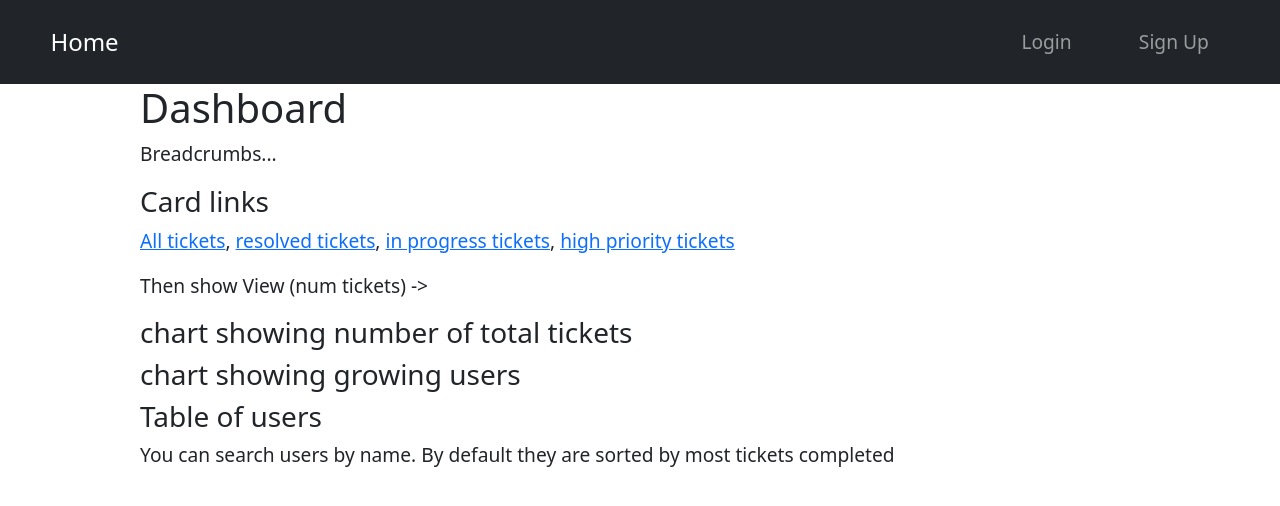
After one commit to nathandevx/bug-tracker-django, a Django app: template tracker/templates/tracker/general/dashboard.html in a window 1280 px wide. The commit adds this page. Shown: the top 506 px of the page. Run offline with Django 4.2, Linux system fonts and the light colour scheme; the template is opened without the code that fills it, so the values that code supplies are empty.

Commit message:
dashboard view

```diff
--- a/templates/components/navbar.html
+++ b/templates/components/navbar.html
@@ -13,7 +13,7 @@
             <ul class="navbar-nav">
                 {% if user.is_authenticated %}
                     <li class="nav-item">
-                        <a class="nav-link" href="/">Dashboard</a>
+                        <a class="nav-link" href="{% url 'tracker:dashboard' %}">Dashboard</a>
                     </li>
                     {% if user.is_superuser %}
                         <li class="nav-item">
--- /dev/null
+++ b/tracker/templates/tracker/general/dashboard.html
@@ -0,0 +1,21 @@
+{% extends 'base.html' %}
+{% block title %}Dashboard{% endblock %}
+
+{% block contents %}
+    <div class="container-fluid width">
+        <h1>Dashboard</h1>
+	    <p>Breadcrumbs...</p>
+
+        <h3>Card links</h3>
+        <p>
+	        <a href="#">All tickets</a>, <a href="#"> resolved tickets</a>, <a href="#">in progress tickets</a>, <a href="#">high priority tickets</a>
+        </p>
+        <p>Then show View (num tickets) -></p>
+
+        <h3>chart showing number of total tickets</h3>
+        <h3>chart showing growing users</h3>
+		<h3>Table of users</h3>
+        <p>You can search users by name. By default they are sorted by most tickets completed</p>
+
+    </div>
+{% endblock %}
--- a/tracker/urls.py
+++ b/tracker/urls.py
@@ -1,7 +1,7 @@
 from django.urls import path
-from tracker import views
+from tracker.views import general
 
 app_name = 'tracker'
 urlpatterns = [
-    # path("example/", views.theview, name="name"),
+    path("dashboard/", general.Dashboard.as_view(), name="dashboard"),
 ]
--- a/tracker/views.py
+++ /dev/null
@@ -1,3 +0,0 @@
-from django.shortcuts import render
-
-# Create your views here.
```
Also changed, not shown: bug_tracker/constants.py (+7 -0 lines), tracker/mixins.py (added, +17 -0 lines), tracker/views/general.py (added, +8 -0 lines).
